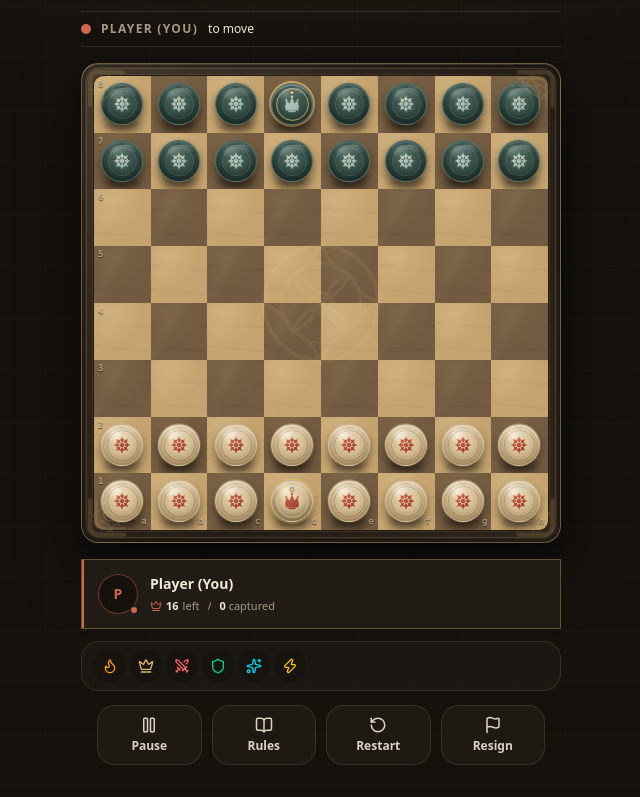
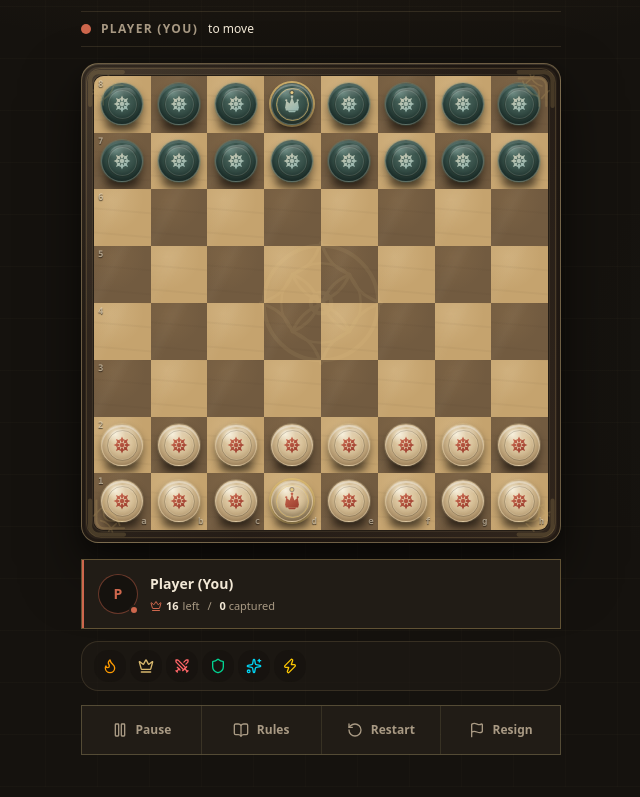
Before and after one commit to machxanht/Rek-Khmer-Chess, a Next.js app: page /play/ai in a window 1280 px wide. Shown: the part 202-999 px from the top of the page, without its empty margins (319-959 px from the left). Built offline with nearby package versions, Linux system fonts and the light colour scheme.

Commit message:
design: reduce game controls to low-noise action bar

```diff
--- a/components/game/game-controls.tsx
+++ b/components/game/game-controls.tsx
@@ -26,24 +26,22 @@ export function GameControls({
   if (onPause) actions.push({ key: 'pause', label: 'Pause', icon: Pause, onClick: onPause })
   if (onInfo) actions.push({ key: 'info', label: 'Rules', icon: BookOpen, onClick: onInfo })
   if (onRestart) actions.push({ key: 'restart', label: 'Restart', icon: RotateCcw, onClick: onRestart })
-  if (onResign)
-    actions.push({ key: 'resign', label: 'Resign', icon: Flag, onClick: onResign, tone: 'danger' })
+  if (onResign) actions.push({ key: 'resign', label: 'Resign', icon: Flag, onClick: onResign, tone: 'danger' })
 
   return (
-    <div className="flex items-center justify-center gap-2.5 w-full max-w-md mx-auto">
-      {actions.map((a) => (
+    <div className="grid w-full grid-cols-2 gap-px overflow-hidden border border-border bg-border sm:grid-cols-4">
+      {actions.map((action) => (
         <button
-          key={a.key}
-          onClick={a.onClick}
+          key={action.key}
+          type="button"
+          onClick={action.onClick}
           className={cn(
-            'flex flex-1 flex-col items-center gap-1 rounded-2xl border border-border/80 bg-card/80 px-3 py-2.5 text-xs font-semibold text-foreground/90 backdrop-blur-md transition-all duration-200 hover:-translate-y-0.5 hover:shadow-lg active:translate-y-0',
-            a.tone === 'danger'
-              ? 'hover:border-destructive/60 hover:bg-destructive/15 hover:text-destructive'
-              : 'hover:border-gold/50 hover:bg-accent hover:text-gold',
+            'flex min-h-12 items-center justify-center gap-2 bg-card px-3 text-xs font-bold text-muted-foreground outline-none transition-colors hover:bg-accent hover:text-foreground focus-visible:relative focus-visible:z-10 focus-visible:ring-2 focus-visible:ring-inset focus-visible:ring-gold/70',
+            action.tone === 'danger' && 'hover:bg-destructive/10 hover:text-destructive',
           )}
         >
-          <a.icon className="size-4.5" />
-          <span>{a.label}</span>
+          <action.icon className="size-4" />
+          <span>{action.label}</span>
         </button>
       ))}
     </div>
```
